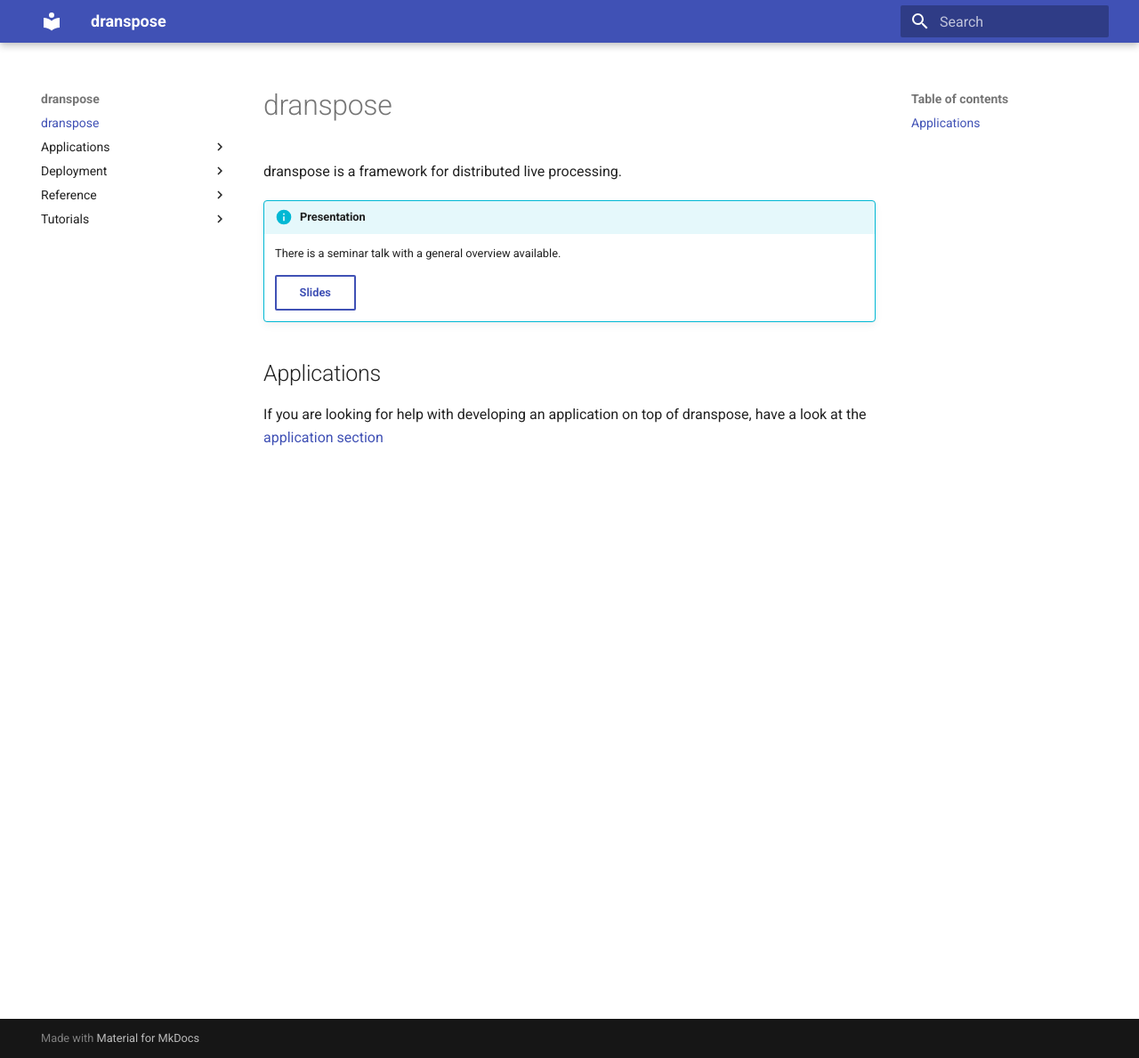
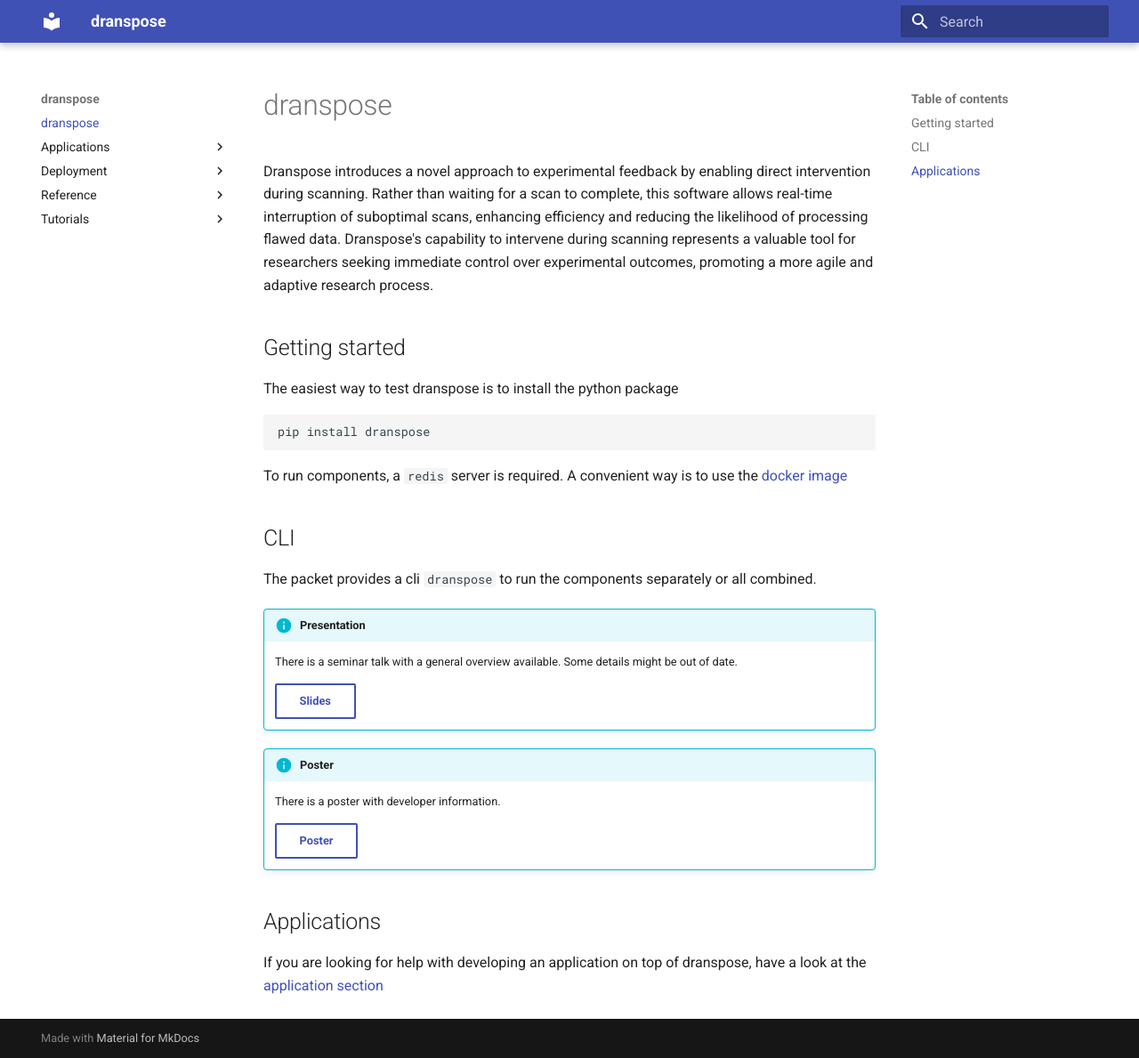
Before and after one commit to felix-engelmann/dranspose, an MkDocs documentation site: the page built from docs/index.md, in a window 1280 px wide and 1189 px high. Shown: the whole window at 89% size. Built offline with MkDocs 1.6.1 and Material for MkDocs 9.7.7, drawn with Linux system fonts in a browser that asks for light colours.

Commit message:
documentation

```diff
--- a/docs/index.md
+++ b/docs/index.md
@@ -1,12 +1,33 @@
 # dranspose
 
-dranspose is a framework for distributed live processing.
+Dranspose introduces a novel approach to experimental feedback by enabling direct intervention during scanning.
+Rather than waiting for a scan to complete, this software allows real-time interruption of suboptimal scans,
+enhancing efficiency and reducing the likelihood of processing flawed data.
+Dranspose's capability to intervene during scanning represents a valuable tool for researchers seeking immediate control over experimental outcomes,
+promoting a more agile and adaptive research process.
 
 
+## Getting started
+
+The easiest way to test dranspose is to install the python package
+
+    pip install dranspose
+
+To run components, a `redis` server is required. A convenient way is to use the [docker image](https://hub.docker.com/r/redis/redis-stack)
+
+## CLI
+
+The packet provides a cli `dranspose` to run the components separately or all combined.
+
 !!! info "Presentation"
-    There is a seminar talk with a general overview available.
+    There is a seminar talk with a general overview available. Some details might be out of date.
 
     [Slides](seminar-2023-11-30/main.pdf){ .md-button }
+
+!!! info "Poster"
+    There is a poster with developer information.
+
+    [Poster](poster-2024-01-15/main.pdf){ .md-button }
 
 ## Applications
 
--- a/mkdocs.yml
+++ b/mkdocs.yml
@@ -21,6 +21,8 @@ markdown_extensions:
 exclude_docs: |
   /seminar-2023-11-30
   !/seminar-2023-11-30/main.pdf
+  /poster-2024-01-15
+  !/poster-2024-01-15/main.pdf
 
 #nav:
 #  - "index.md"
```
Also changed, not shown: docs/applications/overview.md (+2 -2 lines), docs/deployment/kubernetes.md (+6 -4 lines), docs/tutorials/viewers.md (+1 -1 lines).
